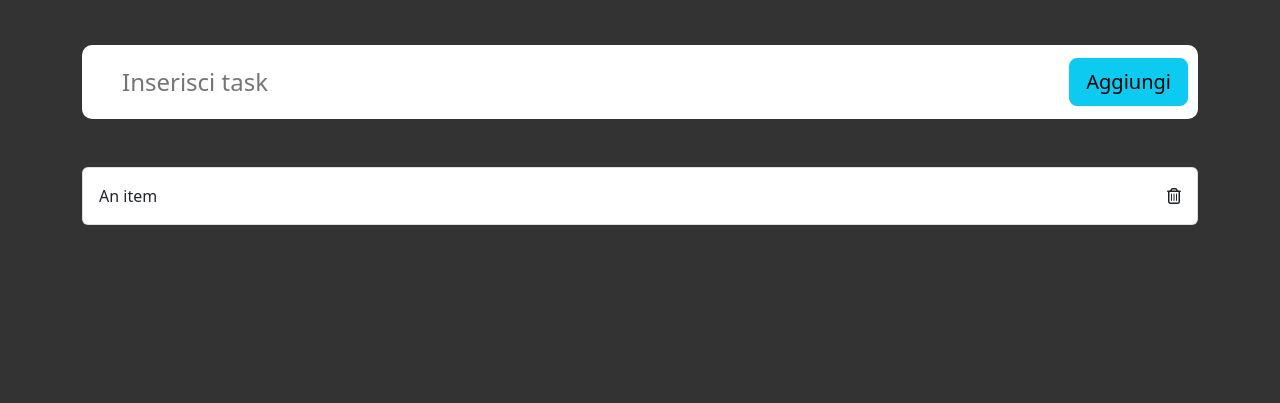
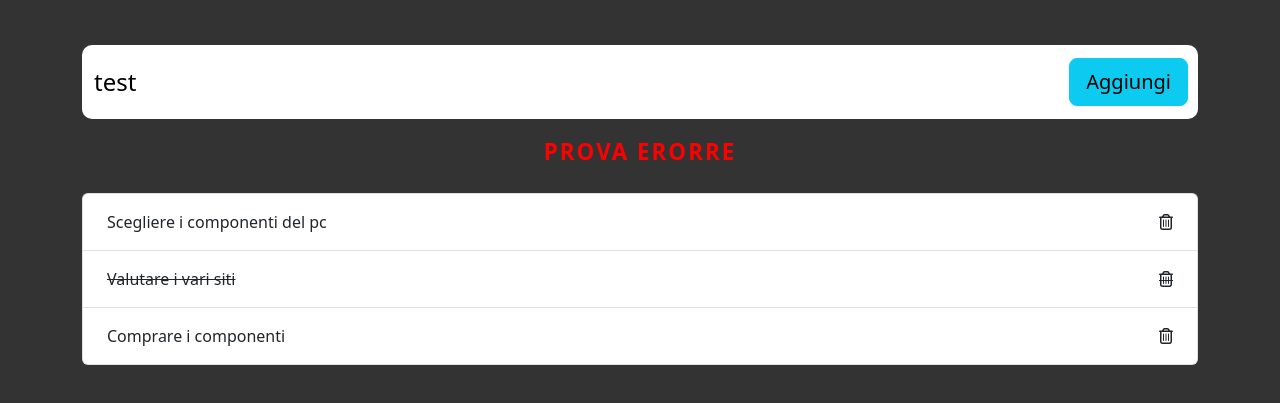
Before and after one commit to MatTheoo89/vue-todolist, a plain HTML site: page index.html in a window 1280 px wide. Shown: the part 141-544 px from the top of the page. Drawn offline with nearby package versions, Linux system fonts and the light colour scheme.

Commit message:
#second commit

```diff
--- a/assets/css/style.css
+++ b/assets/css/style.css
@@ -11,8 +11,9 @@ body {
 }
 
 input {
-    width: 85%;
+    width: 90%;
     padding: 14px 30px;
+    padding-left: 2px;
     margin-right: 10px;
     border: none;
     outline: none;
@@ -21,6 +22,11 @@ input {
 
 input::placeholder {
     font-size: 1.5rem;
+}
+
+span:hover,
+i:hover {
+    cursor: pointer;
 }
 
 .main-wrapper {
@@ -36,3 +42,15 @@ input::placeholder {
 .logo img {
     max-width: 400px;
 }
+
+.error-msg {
+    font-size: 1.4rem;
+    font-weight: 600;
+    letter-spacing: 2px;
+    color: red;
+    text-transform: uppercase;
+}
+
+.done {
+    text-decoration: line-through;
+}
--- a/assets/js/app.js
+++ b/assets/js/app.js
@@ -5,18 +5,23 @@ const { createApp } = Vue;
 createApp({
     data(){
         return{
+            pathImg: 'assets/img/',
+            nameImg:'logo.png',
+            errorMsg:'prova erorre',
+            characters: 5,
+            valueNewTask:'test',
             todoLists: [
                 {
                     text:'Scegliere i componenti del pc',
+                    done: false,
+                },
+                {
+                    text:'Valutare i vari siti',
                     done: true,
                 },
                 {
-                    text:'Valutare i vari siti',
+                    text:'Comprare i componenti',
                     done: false,
-                },
-                {
-                    text:'Comprare i componenti',
-                    done: true,
                 },
             ]
         }
@@ -25,9 +30,10 @@ createApp({
 
     },
     created(){
-
+        console.log('creata');
     },
     mounted(){
+        console.log('montata');
 
     }
 }).mount('#app')
--- a/index.html
+++ b/index.html
@@ -27,24 +27,31 @@
                 <div class="col">
 
                     <div class="logo text-center mb-5">
-                        <img src="assets/img/logo.png" alt="logo">
+                        <img :src="pathImg + nameImg" :alt="nameImg">
                     </div>
 
-                    <div class="input-area d-flex justify-content-between align-items-center mb-5">
+                    <div class="input-area d-flex justify-content-between align-items-center mb-3">
 
-                        <input type="text" placeholder="Inserisci task">
+                        <input type="text" placeholder="Inserisci task" v-model.trim="valueNewTask">
                         <button type="button" class="btn btn-info btn-lg">Aggiungi</button>
 
                     </div>
+
+                    <p class="error-msg text-center mb-4">{{errorMsg}}</p>
 
                     <div class="todolist">
 
                         <ul class="list-group">
 
-                            <li class="list-group-item p-3 d-flex justify-content-between align-items-center">
-                                An item
+                            <li
+                                @click="task.done = !task.done"
+                                :class="{'done' : task.done}"
+                                v-for="(task, index) in todoLists"
+                                class="list-group-item p-3 d-flex justify-content-between align-items-center">
 
-                                <span><i class="fa-regular fa-trash-can"></i></span>
+                            <span class="mx-2">{{task.text}}</span>
+
+                                <i class="fa-regular fa-trash-can mx-2"></i>
 
                             </li>
 
```
